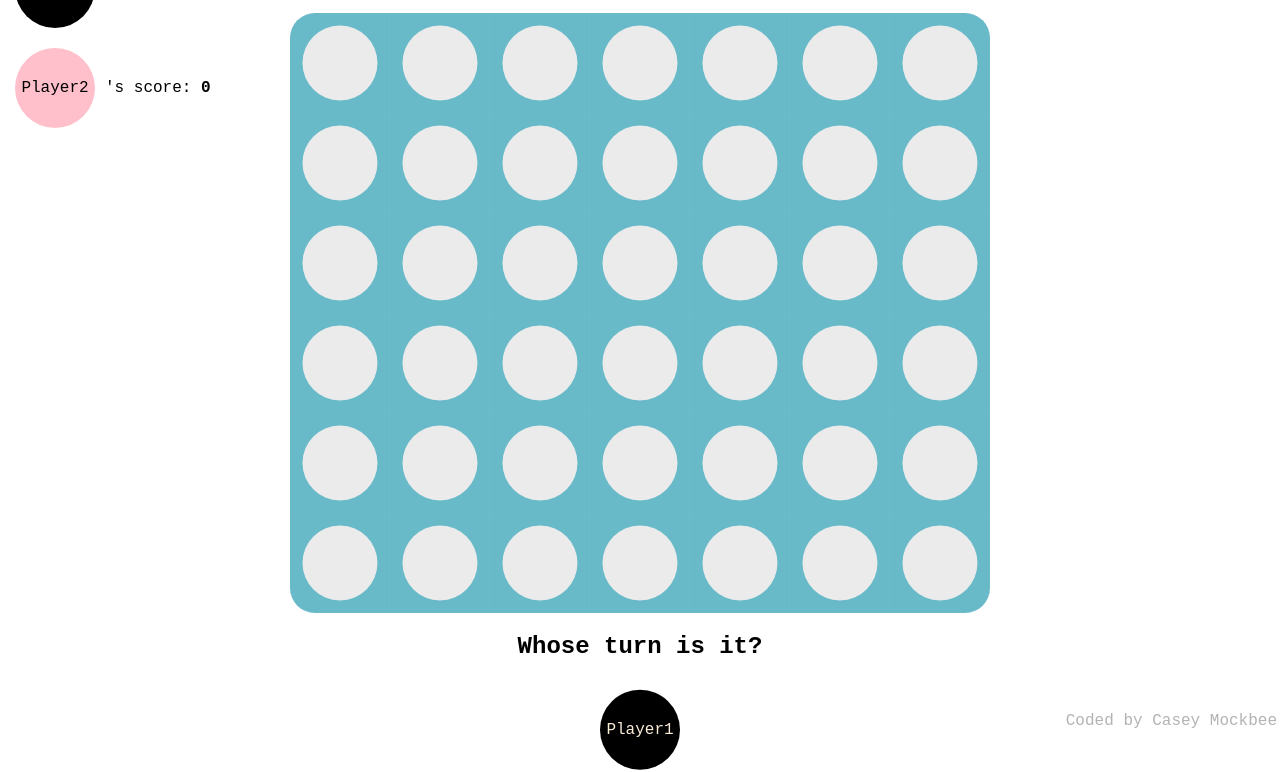
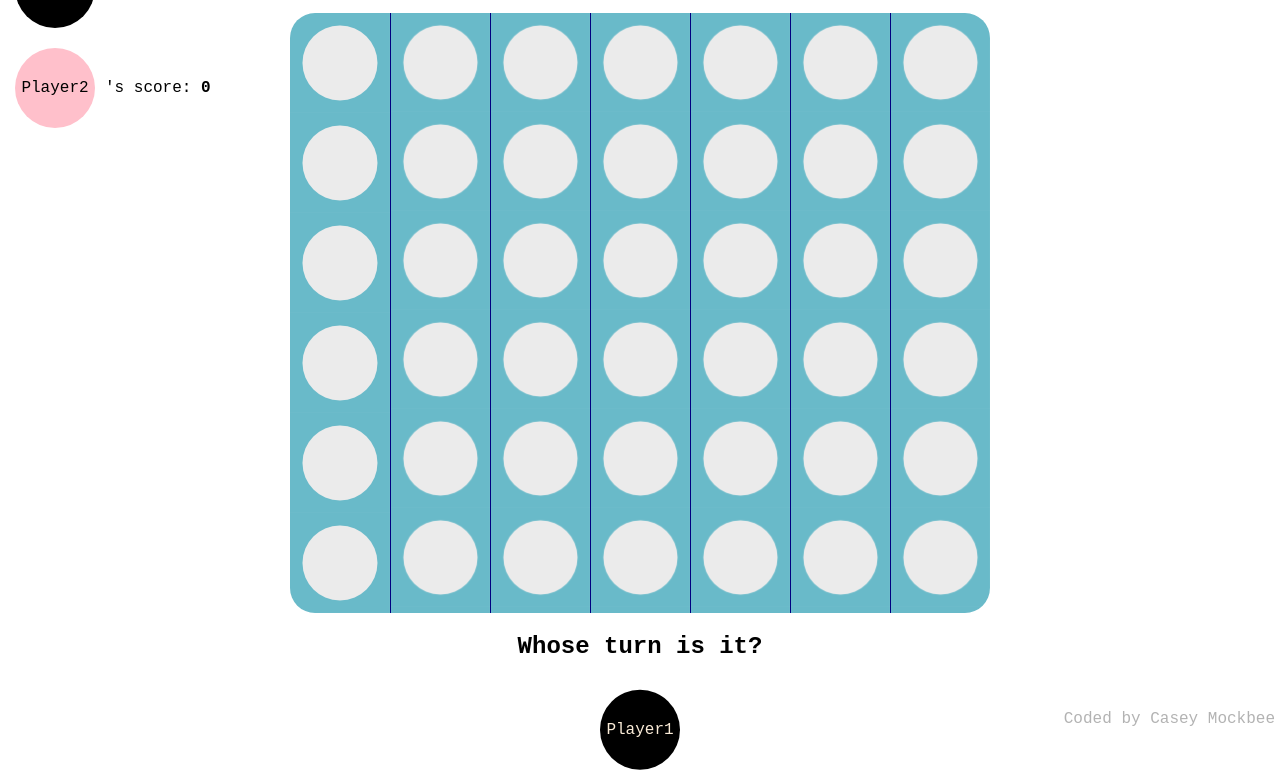
Before and after one commit to caseymockbee97/Connect-Four, a plain HTML site: page index.html in a window 1280 px wide. Shown: the part 67-839 px from the top of the page. Drawn offline with Linux system fonts and the light colour scheme.

Commit message:
Changed some of the css.

```diff
--- a/style.css
+++ b/style.css
@@ -28,6 +28,10 @@ h1 {
   flex-direction: column-reverse;
   width: var(--universalSize);
   height: calc(var(--universalSize) * 6);
+  border-left: 1px solid navy;
+}
+.column#column0 {
+  border-left: none;
 }
 .gamepiece {
   width: var(--universalSize);
@@ -133,7 +137,7 @@ h4 {
 
 footer {
   position: fixed;
-  bottom: 3px;
-  right: 3px;
+  bottom: 5px;
+  right: 5px;
   color: rgba(0, 0, 0, 0.3);
 }
```
